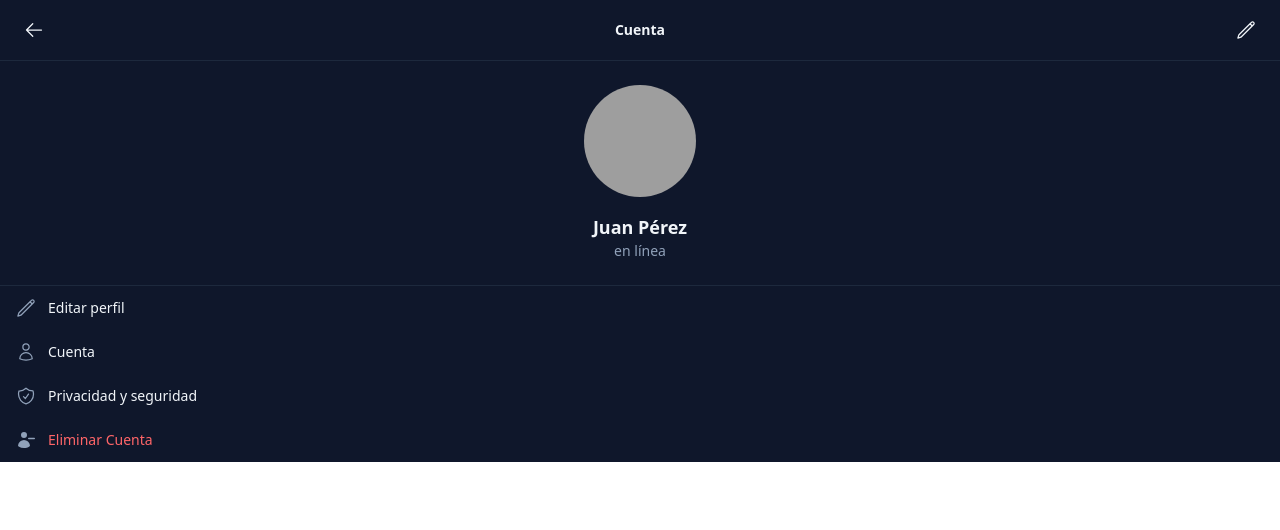
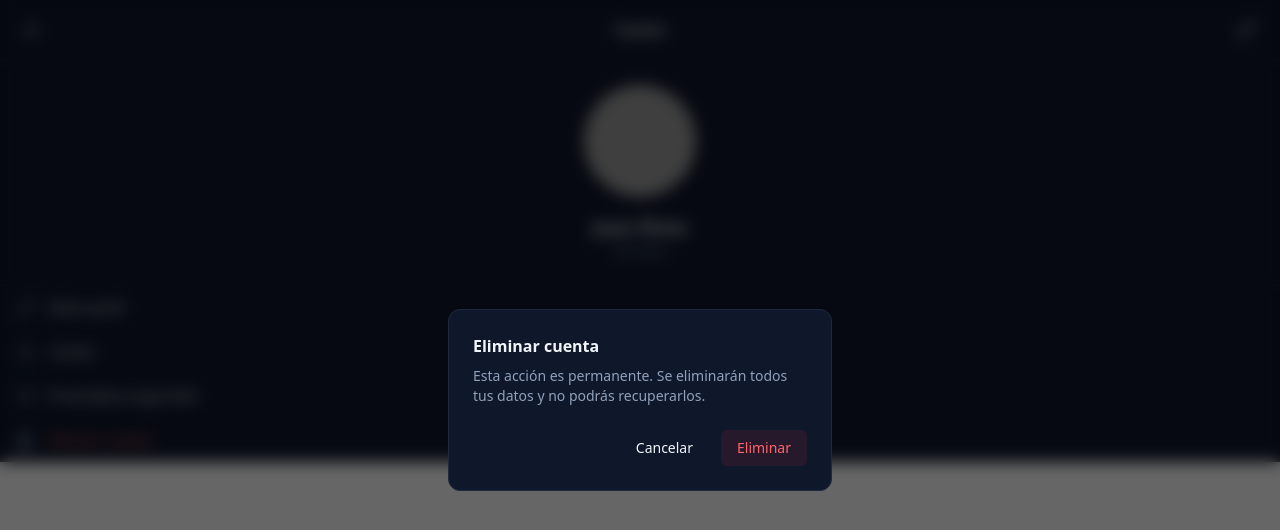
Before and after one commit to Moisarm/Chat-App, a React (Vite) app in the folder frontend/: page /settings in a window 1280 px wide. Both pictures are taken after a click on the button "Eliminar Cuenta". Shown: the top 530 px of the page. Built offline with nearby package versions, Linux system fonts and the light colour scheme; grey boxes are pictures that could not be loaded.

Commit message:
Delete account modal installed

```diff
--- a/frontend/src/components/AccountSettings.tsx
+++ b/frontend/src/components/AccountSettings.tsx
@@ -6,7 +6,12 @@ import {
   ShieldCheckIcon,
 } from "@heroicons/react/24/outline";
 import { useNavigate } from "react-router-dom";
+import { Dialog } from "@headlessui/react";
+import { useState } from "react";
 
+export default function AccountSettings() {
+  const navigate = useNavigate();
+  const [open, setOpen] = useState(false);
   const settingsItems = [
     {
       label: "Editar perfil",
@@ -26,15 +31,15 @@ const settingsItems = [
     {
       label: "Eliminar Cuenta",
       icon: UserMinusIcon,
-    onClick: () => {},
+      onClick: () => {
+        setOpen(true);
+      },
       danger: true,
     },
   ];
 
-export default function AccountSettings() {
-  const navigate = useNavigate();
-
   return (
+    <>
       <div className="flex flex-col bg-slate-900 text-slate-100">
         {/* Top bar */}
         <header className="flex items-center justify-between border-b border-slate-800 px-4 py-3">
@@ -82,5 +87,37 @@ export default function AccountSettings() {
           ))}
         </div>
       </div>
+      <>
+        <Dialog open={open} onClose={setOpen} className="relative z-50">
+          <div className="fixed inset-0 bg-black/60 backdrop-blur-sm" />
+
+          <div className="fixed inset-0 flex items-center justify-center p-4">
+            <Dialog.Panel className="w-full max-w-sm rounded-xl bg-slate-900 border border-slate-800 p-6 text-slate-100">
+              <Dialog.Title className="text-base font-semibold">
+                Eliminar cuenta
+              </Dialog.Title>
+
+              <p className="mt-2 text-sm text-slate-400">
+                Esta acción es permanente. Se eliminarán todos tus datos y no
+                podrás recuperarlos.
+              </p>
+
+              <div className="mt-6 flex justify-end gap-3">
+                <button
+                  onClick={() => setOpen(false)}
+                  className="px-4 py-2 text-sm rounded-md hover:bg-slate-800"
+                >
+                  Cancelar
+                </button>
+
+                <button className="px-4 py-2 text-sm rounded-md bg-red-500/10 text-red-400 hover:bg-red-500/20">
+                  Eliminar
+                </button>
+              </div>
+            </Dialog.Panel>
+          </div>
+        </Dialog>
+      </>
+    </>
   );
 }
```
Lines whose indentation alone changed are shown as unchanged.
